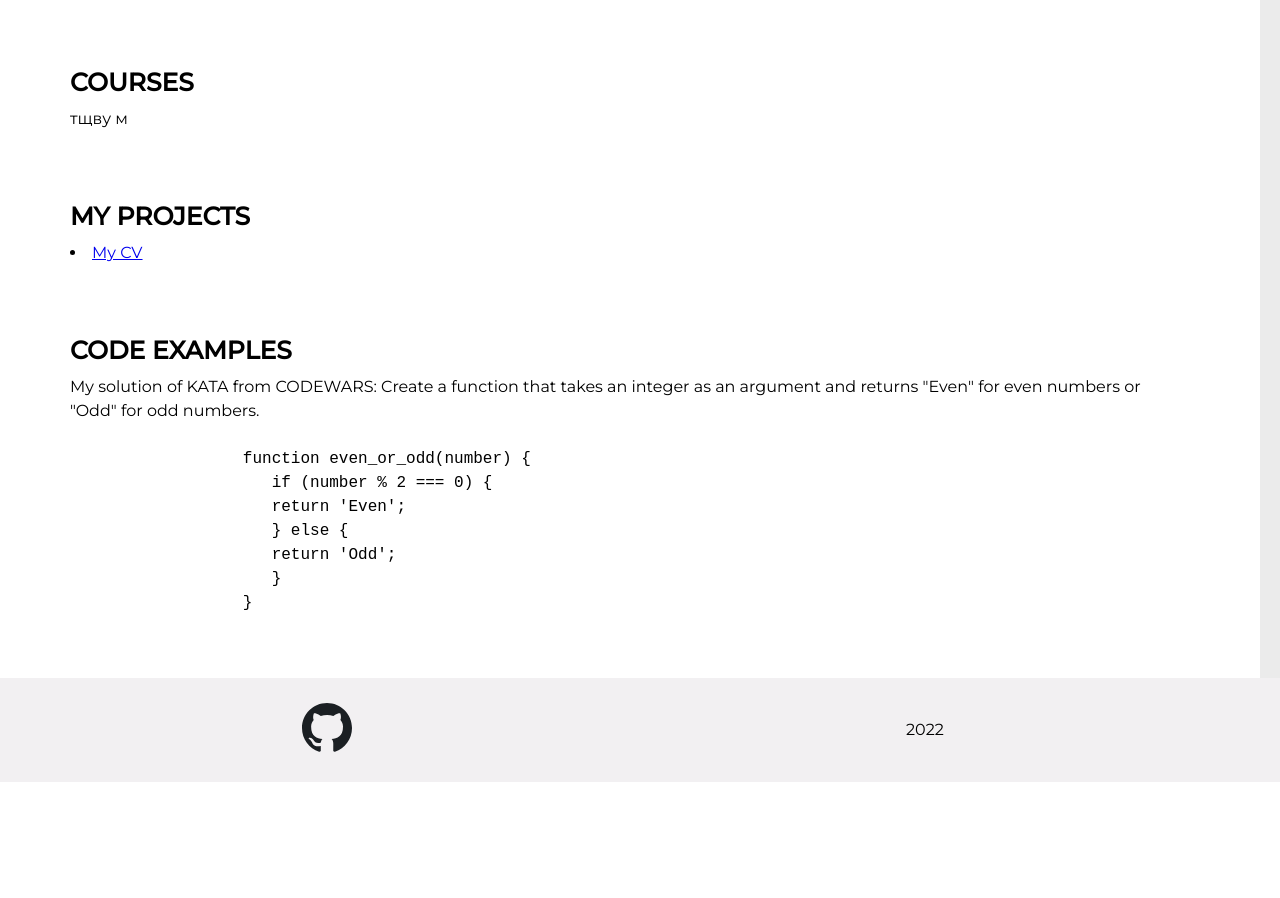
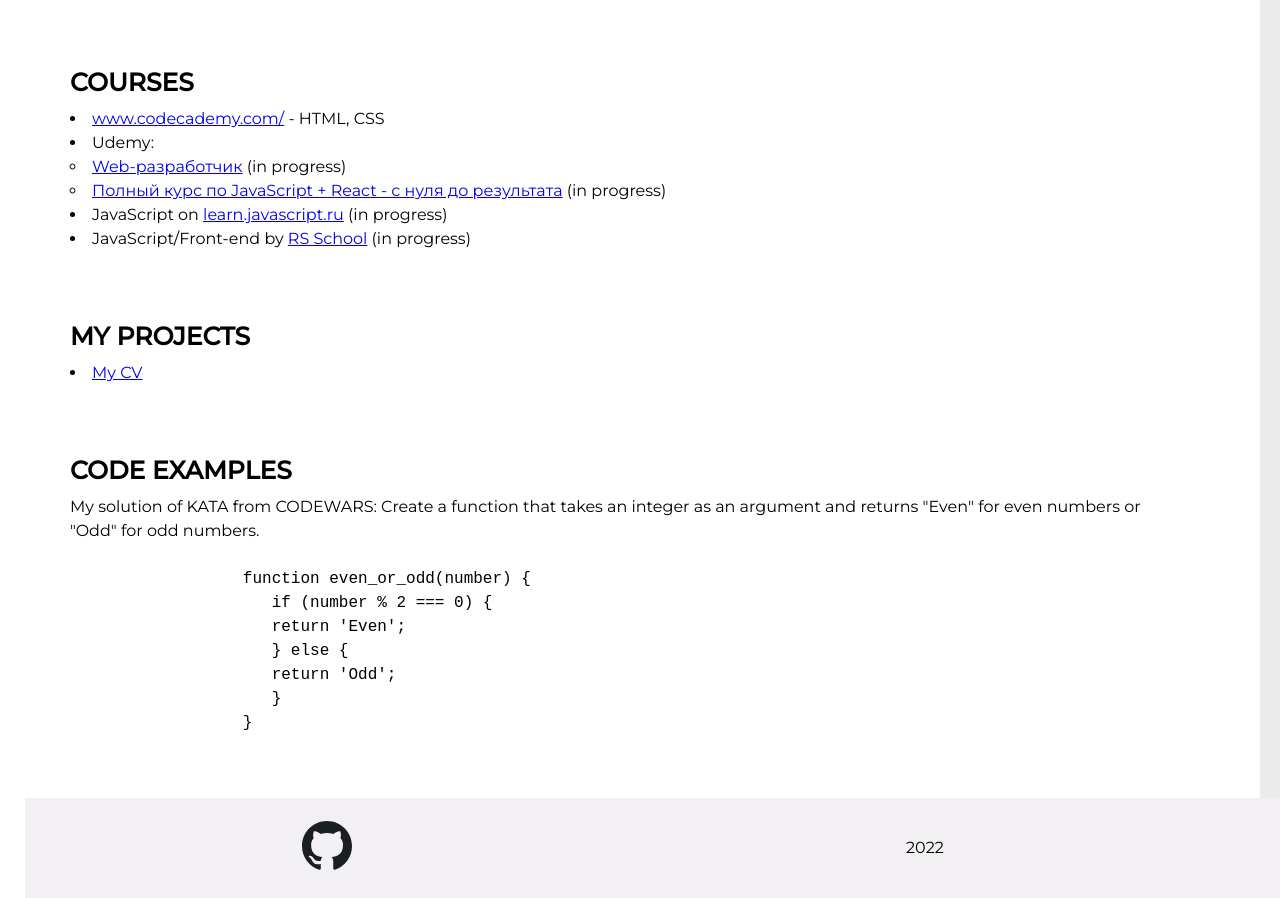
Before and after one commit to iamarrow88/rsschool-cv, a plain HTML site: page index.html in a window 1280 px wide. Shown: the part 839-1737 px from the top of the page. Before the commit the page ends 1621 px from the top, so only its background shows below. Drawn offline with Linux system fonts and the light colour scheme.

Commit message:
fix: fix courses section & header and footer style

```diff
--- a/css/style.css
+++ b/css/style.css
@@ -22,13 +22,14 @@ body {
 }
 
 a {
-   transition: .3s;
+   transition: 0.3s;
 /*    padding: 0 20px;
    line-height: 50px; */
 }
 
 a:hover {
-   cursor: pointer
+   cursor: pointer;
+   opacity: 0.5;
 }
 
 header {
@@ -36,7 +37,7 @@ header {
 }
 
 header nav {
-   background-color: rgb(242, 240, 242) ;
+
 }
 
 header nav ul {
@@ -47,6 +48,7 @@ header nav ul {
    align-items: center;
    margin: 0;
    padding: 0;
+   background-color: rgb(242, 240, 242) ;
 }
 
 header nav li {
@@ -187,15 +189,17 @@ ul {
 }
 
 footer {
-   min-height: 100px;
-   background-color: rgb(242, 240, 242) ;
-   padding: 25px;
+   height: 100px;
+   padding: 0 25px;
+
 }
 
 footer .wrapper {
    display: flex;
    justify-content: space-around;
    align-items: center;
+   background-color: rgb(242, 240, 242);
+   height: 100%;
 }
 footer img {
    height: 50px;
--- a/index.html
+++ b/index.html
@@ -58,7 +58,18 @@
 
          <div class="courses pad" id="courses">
             <h2 class="section_title">Courses</h2>
-тщву м
+            <ul class="main_list">
+               <li><a href="www.codecademy.com/">www.codecademy.com/</a> - HTML, CSS</li>
+               <li>
+               Udemy:
+                  <ul>
+                     <li><a href="https://www.udemy.com/course/webdeveloper/">Web-разработчик</a> (in progress)</li>
+                     <li><a href="https://www.udemy.com/course/javascript_full/">Полный курс по JavaScript + React - с нуля до результата</a> (in progress)</li>
+                  </ul>
+               </li>
+               <li>JavaScript on <a href="https://learn.javascript.ru">learn.javascript.ru</a> (in progress)</li>
+               <li>JavaScript/Front-end by <a href="https://rs.school/">RS School</a> (in progress)</li>
+            </ul>
          </div>
 
          <div class="projects pad" id="projects">
```
